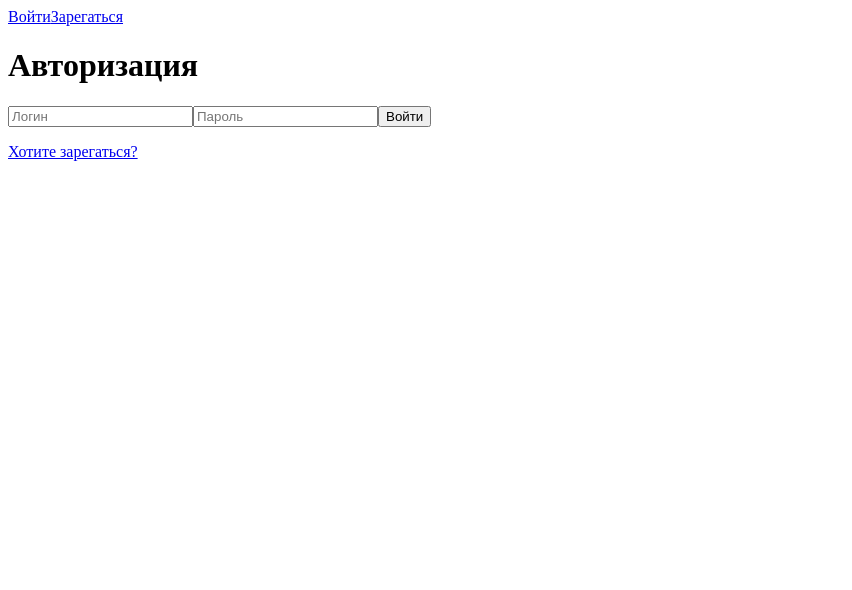
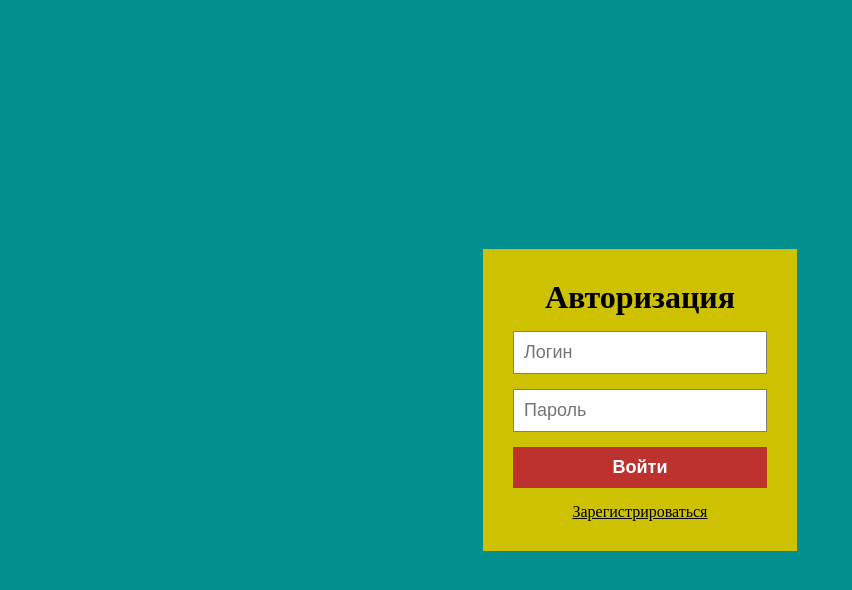
Before and after one commit to nikita-developer/geksagon, a Vue app: page /Login in a window 1280 px wide. Shown: the top 590 px of the page, without its empty margins (0-852 px from the left). Built offline with nearby package versions, Linux system fonts and the light colour scheme.

Commit message:
добавил стили

```diff
--- a/src/App.vue
+++ b/src/App.vue
@@ -1,13 +1,15 @@
 <template>
-	<div>
-		<header>
-			<nav>
+	<div class="geksagon">
+		<header class="header">
+			<!-- <nav>
 				<router-link v-if="$store.state.auth" to="/">Главная</router-link>
 				<router-link v-if="!$store.state.auth" to="/Login">Войти</router-link>
 				<router-link v-if="!$store.state.auth" to="/Register">Зарегаться</router-link>
-			</nav>
+			</nav> -->
 		</header>
-		<router-view></router-view>
+		<div class="geksagon__body">
+			<router-view></router-view>
+		</div>
 	</div>
 </template>
 
@@ -21,6 +23,88 @@
 	}
 </script>
 
-<style lang="scss" scoped>
+<style lang="scss">
+	* {
+		padding: 0;
+		margin: 0;
+		box-sizing: border-box;
+	}
 
+	.geksagon {
+		display: flex;
+		flex-direction: column;
+		min-height: 100vh;
+		min-width: 100vw;
+
+		&__body {
+			display: flex;
+			flex-grow: 1;
+		}
+	}
+
+	.form {
+		display: flex;
+		flex-direction: column;
+
+		&__title {
+			color: #fff;
+			margin-bottom: 20px;
+			font-size: 20px;
+		}
+
+		&__field {
+			padding: 10px 10px;
+			border: 1px solid gray;
+			margin-bottom: 15px;
+			font-size: 18px;
+			width: 100%;
+
+			&:focus {
+				outline: 0;
+			}
+		}
+
+		&__btn {
+			padding: 10px 15px;
+			background-color: #bd322f;
+			color: #fff;
+			font-weight: 700;
+			font-size: 18px;
+			border: 0;
+			cursor: pointer;
+			margin-bottom: 15px;
+
+			&:hover {
+				background-color: #a01513;
+			}
+		}
+
+		&__label {
+			display: flex;
+			flex-direction: column;
+			justify-content: space-between;
+		}
+
+		&__group {
+			display: flex;
+			justify-content: space-between;
+
+			& .form__label {
+				width: calc(50% - 7.5px);
+			}
+		}
+
+		&__label-info {
+			color: #fff;
+			margin-bottom: 5px;
+		}
+
+		&__footer {
+			text-align: center;
+
+			& a {
+				color: #000;
+			}
+		}
+	}
 </style>
--- a/src/pages/Home.vue
+++ b/src/pages/Home.vue
@@ -1,26 +1,46 @@
 <template>
-    <div>
-        <h1>Главная</h1>
-        <form action="">
-            <h2>Сократить ссылку</h2>
-            <input type="text" v-model="dataLink.link">
-            <button @click.prevent="GET_LINK(dataLink)">Отправить</button>
+    <div class="home">
+        <div class="home__body">
+            <h1 class="home__title">Geksagon</h1>
+            <form class="form">
+                <h3 class="form__title">Введите ссылку которую хотите сократить</h3>
+                <input class="form__field" type="text" v-model="dataLink.link">
+                <button class="form__btn" @click.prevent="GET_LINK(dataLink)">Отправить</button>
             </form>
             <div class="list">
-            <form class="list-show">
-                <input class="input" type="number" v-model="list.offset">
-                <input class="input" type="number" v-model="list.limit">
-                <button @click.prevent="GET_SHOW_LINKS(list), show = true">Показать список ссылок</button>
+                <form class="form home__form">
+                    <h3 class="form__title">Список всех ссылок</h3>
+                    <div class="form__group">
+                        <label for="" class="form__label">
+                            <p class="form__label-info">Я так и не понял что это за параметр &#128517;</p>
+                            <input class="form__field" type="number" v-model="list.offset">
+                        </label>
+                        <label for="" class="form__label">
+                            <p class="form__label-info">Количество отображаемых ссылок &#128512;</p>
+                            <input class="form__field" type="number" v-model="list.limit">
+                        </label>
+                    </div>
+                    <button class="form__btn" @click.prevent="GET_SHOW_LINKS(list), show = true">Показать список ссылок</button>
                 </form>
+                <div class="home__table">
                     <table class="table" v-if="show">
+                        <tr>
+                            <th>Сокращенная ссылка</th>
+                            <th>Оригинал</th>
+                            <th>Количество переходов (нажать на кнопку "Показать список ссылок" для обновления, нужно чуть подождать)</th>
+                        </tr>
                         <tr v-for="item in LINKS" :key="item.id">
-                    <td><a :href="item.minlink">{{ item.minlink }}</a></td>
-                    <td><a :href="item.target ">{{ item.target }}</a></td>
-                    <td><a :href="item.counter ">{{ item.counter }}</a></td>
+                            <td><a target="_blank" :href="item.minlink">{{ item.minlink }}</a></td>
+                            <td><a target="_blank" :href="item.target ">{{ item.target }}</a></td>
+                            <td>{{ item.counter }}</td>
                         </tr>
                     </table>
                 </div>
-        <button @click="exit" class="exit">Выйти</button>
+            </div>
+            <div class="home__footer">
+                <button @click="exit" class="home__btn">Хотите выйти? &#128546;</button>
+            </div>
+        </div>
     </div>
 </template>
 
@@ -55,5 +75,81 @@ import { mapActions, mapGetters, mapMutations } from 'vuex'
 </script>
 
 <style lang="scss" scoped>
+    .home {
+        display: flex;
+        flex-grow: 1;
+        background-color: #4b1e79;
+        padding-right: 15px;
+        padding-left: 15px;
+        padding-top: 60px;
+        padding-bottom: 60px;
 
+        &__form {
+            padding: 15px;
+            border: 1px solid #fff;
+        }
+
+        &__table {
+            overflow: auto;
+        }
+
+        &__body {
+            flex-grow: 1;
+        }
+
+        &__title {
+            color: #fff;
+            text-align: center;
+            margin-bottom: 30px;
+        }
+
+        &__footer {
+            display: flex;
+            justify-content: center;
+            margin-top: 30px;
+        }
+
+        &__btn {
+            padding: 10px 40px;
+            background-color: #bd322f;
+            color: #fff;
+            font-weight: 700;
+            font-size: 18px;
+            border: 0;
+            cursor: pointer;
+            margin-bottom: 15px;
+
+            &:hover {
+                background-color: #a01513;
+            }
+        }
+    }
+
+    .table {
+        width: 100%;
+        background-color: #fff;
+
+        th {
+            background-color: #028e8f;
+            color: #fff;
+            padding: 10px;
+            font-family: sans-serif;
+            font-size: 12px;
+        }
+
+        td {
+            padding: 10px;
+            border: 1px solid rgb(204, 204, 204);
+            font-size: 12px;
+            font-family: sans-serif;
+        }
+    }
+
+    @media (max-width: 768px) {
+        .home {
+            &__table {
+                max-width: calc(100vw - 30px);
+            }
+        }
+    }
 </style>
--- a/src/pages/Login.vue
+++ b/src/pages/Login.vue
@@ -1,15 +1,17 @@
 <template>
-    <div>
-        <h1>Авторизация</h1>
-        <form>
-            <input v-model="auth.username" type="text" placeholder="Логин">
-            <input v-model="auth.password" type="text" placeholder="Пароль">
-            <button @click.prevent="GET_AUTH(auth)" type="submit">Войти</button>
-            <p>
-                <router-link to="/Register">Хотите зарегаться?</router-link>
-            </p>
-            <p>{{redirect}}</p>
-        </form>
+    <div class="login">
+        <div class="login__body">
+            <h1 class="login__title">Авторизация</h1>
+            <form class="form">
+                <input class="form__field" v-model="auth.username" type="text" placeholder="Логин">
+                <input class="form__field" v-model="auth.password" type="text" placeholder="Пароль">
+                <button class="form__btn" @click.prevent="GET_AUTH(auth)" type="submit">Войти</button>
+                <div class="form__footer">
+                    <router-link to="/Register">Зарегистрироваться</router-link>
+                </div>
+                <p>{{redirect}}</p>
+            </form>
+        </div>
     </div>
 </template>
 
@@ -38,6 +40,22 @@ import { mapActions } from 'vuex'
     }
 </script>
 
-<style lang="scss" scoped>
+<style lang="scss">
+    .login {
+        display: flex;
+        flex-grow: 1;
+        background-color: #038f90;
 
+        &__body {
+            margin: auto;
+            padding: 30px;
+            background-color: #cec101;
+            min-width: 280px;
+        }
+
+        &__title {
+            text-align: center;
+            margin-bottom: 15px;
+        }
+    }
 </style>
--- a/src/pages/Register.vue
+++ b/src/pages/Register.vue
@@ -1,14 +1,16 @@
 <template>
-    <div>
-        <h1>Регистрация</h1>
-        <form>
-            <input v-model="register.username" type="text" placeholder="Логин">
-            <input v-model="register.password" type="text" placeholder="Пароль">
-            <button @click.prevent="GET_REGISTER(register)" type="submit">Зарегаться</button>
-            <p>
-                <router-link to="/Login">Уже есть аккаунт?</router-link>
-            </p>
-        </form>
+    <div class="register">
+        <div class="register__body">
+            <h1 class="register__title">Регистрация</h1>
+            <form class="form">
+                <input class="form__field" v-model="register.username" type="text" placeholder="Логин">
+                <input class="form__field" v-model="register.password" type="text" placeholder="Пароль">
+                <button class="form__btn" @click.prevent="GET_REGISTER(register)" type="submit">Зарегистрироваться</button>
+                <div class="form__footer">
+                    <router-link to="/Login">Уже есть аккаунт?</router-link>
+                </div>
+            </form>
+        </div>
     </div>
 </template>
 
@@ -31,4 +33,22 @@ export default {
 
 <style lang="scss" scoped>
 
+
+    .register {
+        display: flex;
+        flex-grow: 1;
+        background-color: #cec101;
+
+        &__body {
+            margin: auto;
+            padding: 30px;
+            background-color: #038f90;
+            min-width: 280px;
+        }
+
+        &__title {
+            text-align: center;
+            margin-bottom: 15px;
+        }
+    }
 </style>
```
Lines whose indentation alone changed are shown as unchanged.
